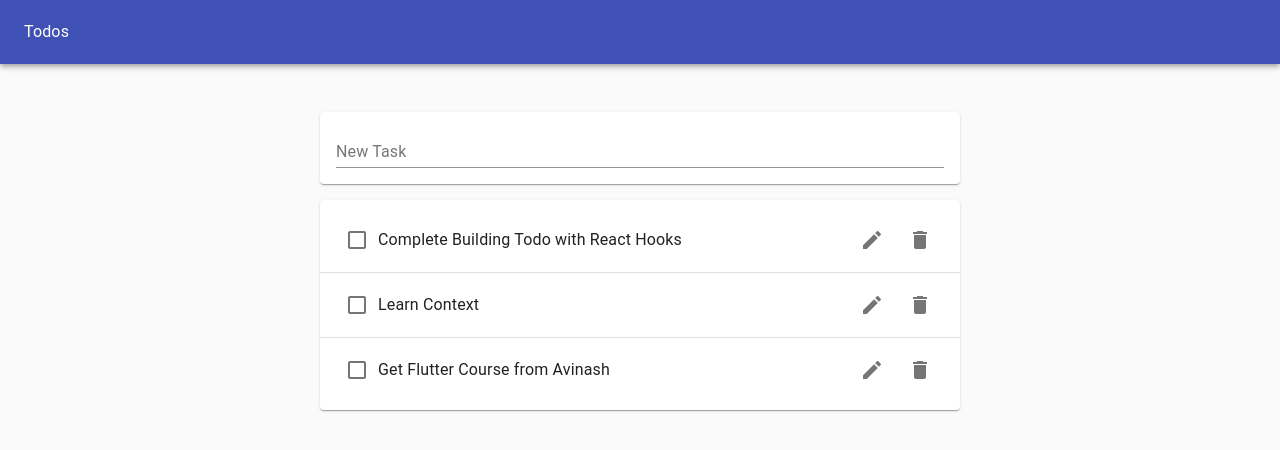
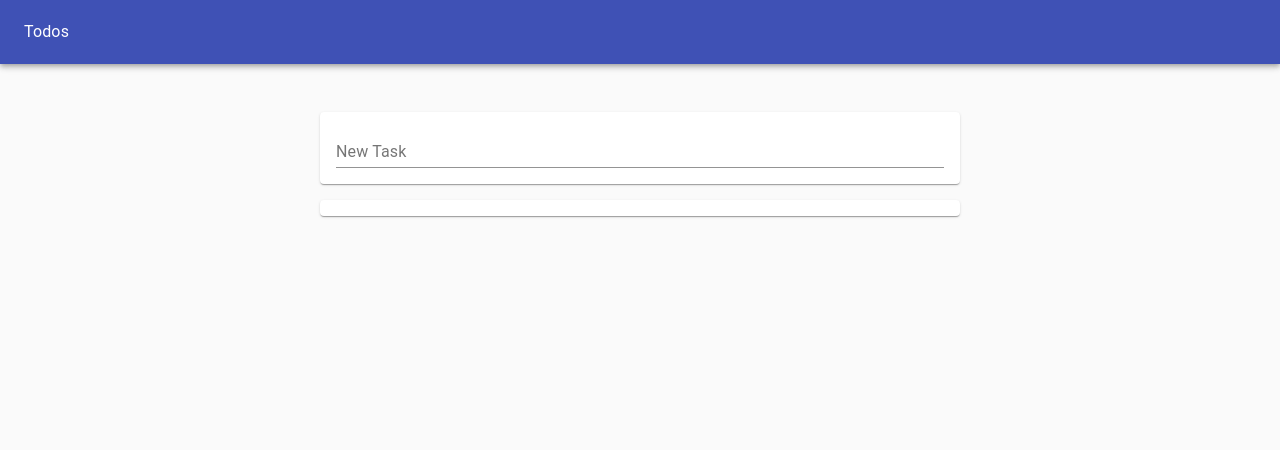
Before and after one commit to zolomohan/todo-hooks, a React (Create React App) app: page / in a window 1280 px wide. Shown: the top 450 px of the page. Built offline with nearby package versions, Linux system fonts and the light colour scheme.

Commit message:
Add Local Storage

```diff
--- a/src/App.js
+++ b/src/App.js
@@ -1,4 +1,4 @@
-import React, { useState } from 'react';
+import React, { useState, useEffect } from 'react';
 import Grid from '@material-ui/core/Grid';
 import Paper from '@material-ui/core/Paper';
 import AppBar from '@material-ui/core/AppBar';
@@ -9,12 +9,12 @@
 import uuid from 'uuid/v4';
 
 export default function App() {
-	const initialState = [
-		{ id: 1, task: 'Complete Building Todo with React Hooks', completed: false },
-		{ id: 2, task: 'Learn Context', completed: false },
-		{ id: 3, task: 'Get Flutter Course from Avinash', completed: false }
-	];
+	const initialState = JSON.parse(window.localStorage.getItem('todos')) || [];
 	const [ todos, setTodos ] = useState(initialState);
+
+	useEffect(() => {
+		window.localStorage.setItem('todos', JSON.stringify(todos));
+	}, [todos])
 
 	const addTodo = (task) => setTodos([ ...todos, { id: uuid(), task: task, completed: false } ]);
 
```
